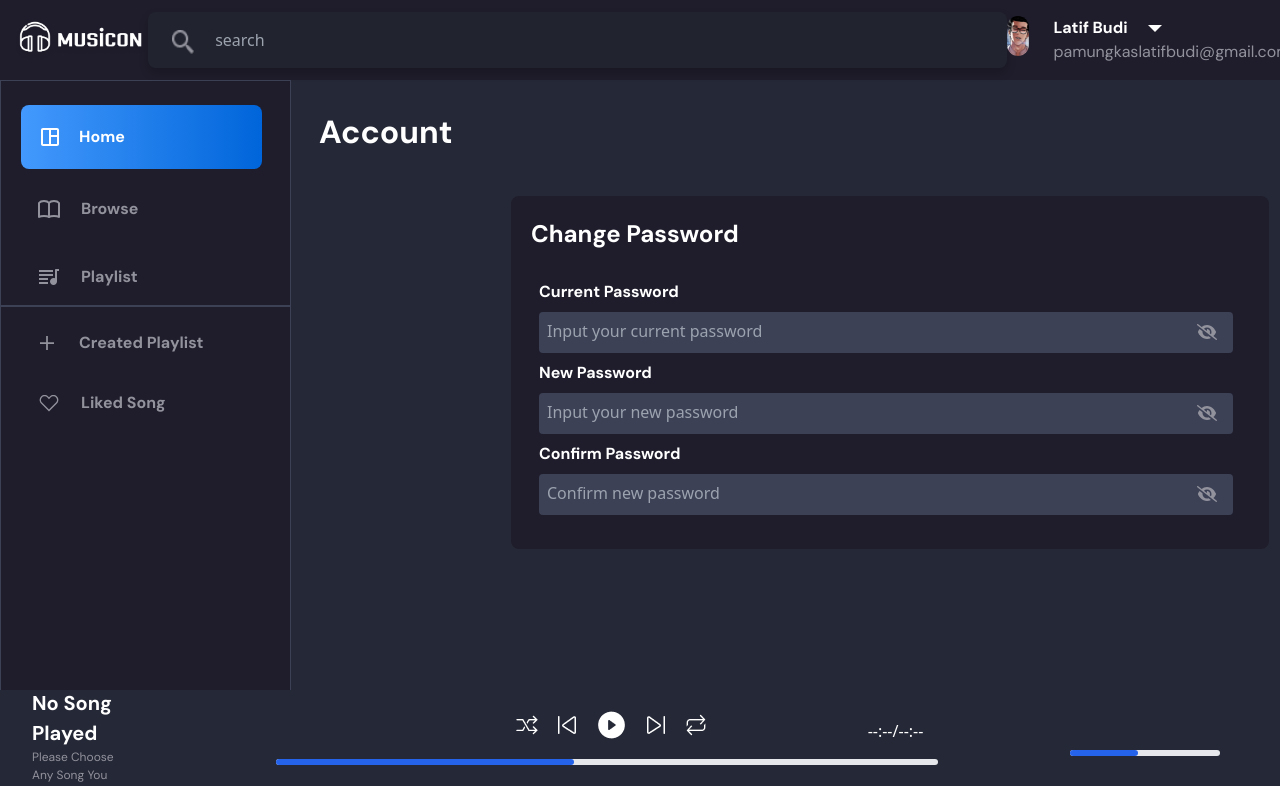
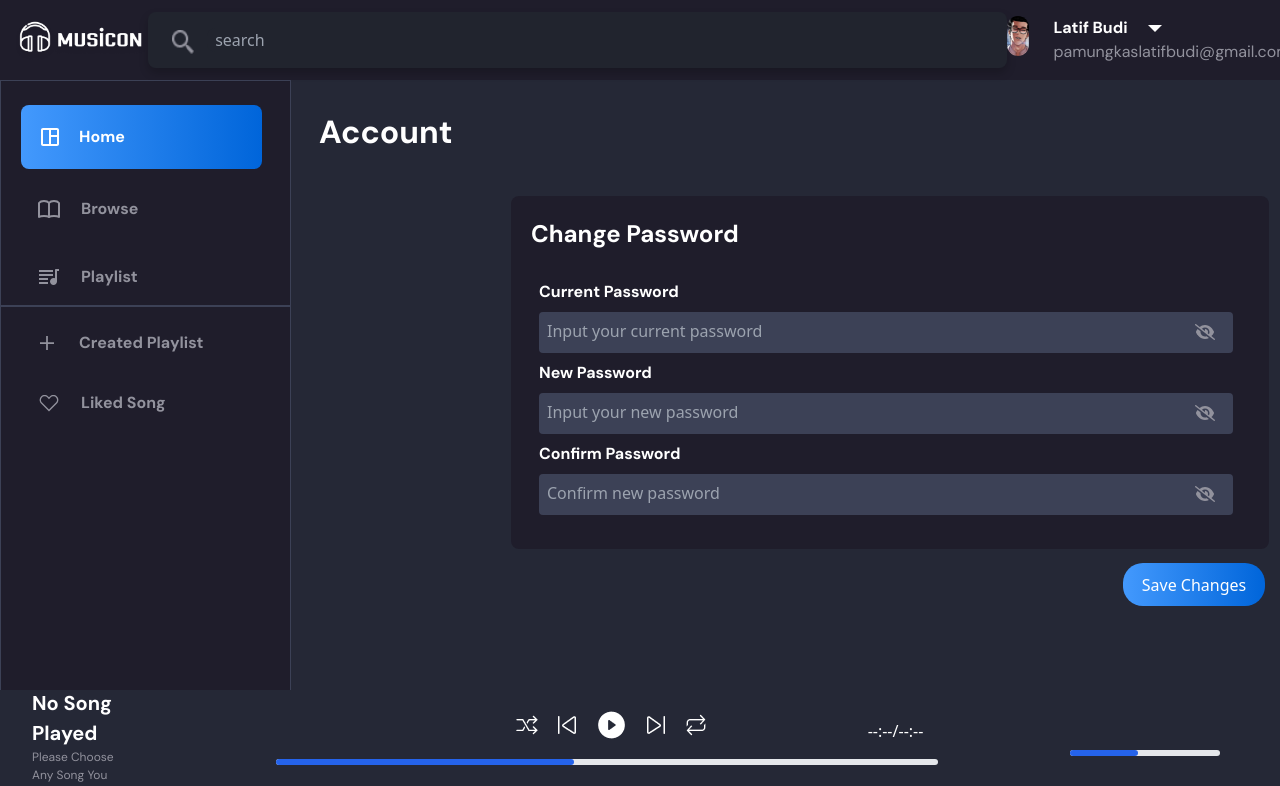
Before and after one commit to latif731/musicon, a Vue app: page /account in a window 1280 px wide. Shown: the top 786 px of the page. Built offline with nearby package versions, Linux system fonts and the light colour scheme; some icons are missing.

Commit message:
account clear

```diff
--- a/src/views/layout/MyProfile/Account.vue
+++ b/src/views/layout/MyProfile/Account.vue
@@ -18,7 +18,8 @@ const showPassword = ref(false);
           Change Password
         </h1>
         <div class="p-2">
-          <form action="">
+          <form action="" class=" h-[350px] w-[730px] relative">
+            <div class="w-[700px]">
               <h6 class="text-white pb-2 pt-5 font-kontol font-[700] text-[16px]">
                 Current Password
               </h6>
@@ -73,6 +74,8 @@ const showPassword = ref(false);
                   <font-awesome-icon :icon="showPassword ? 'eye' : 'eye-slash'" />
                 </button>
               </div>
+            </div>
+            <button class="text-white bg-gradient-to-r absolute from-right to-left w-[142px] rounded-[20px] h-[43px] right-1 bottom-1">Save Changes</button>
           </form>
         </div>
       </div>
```
Lines whose indentation alone changed are shown as unchanged.
